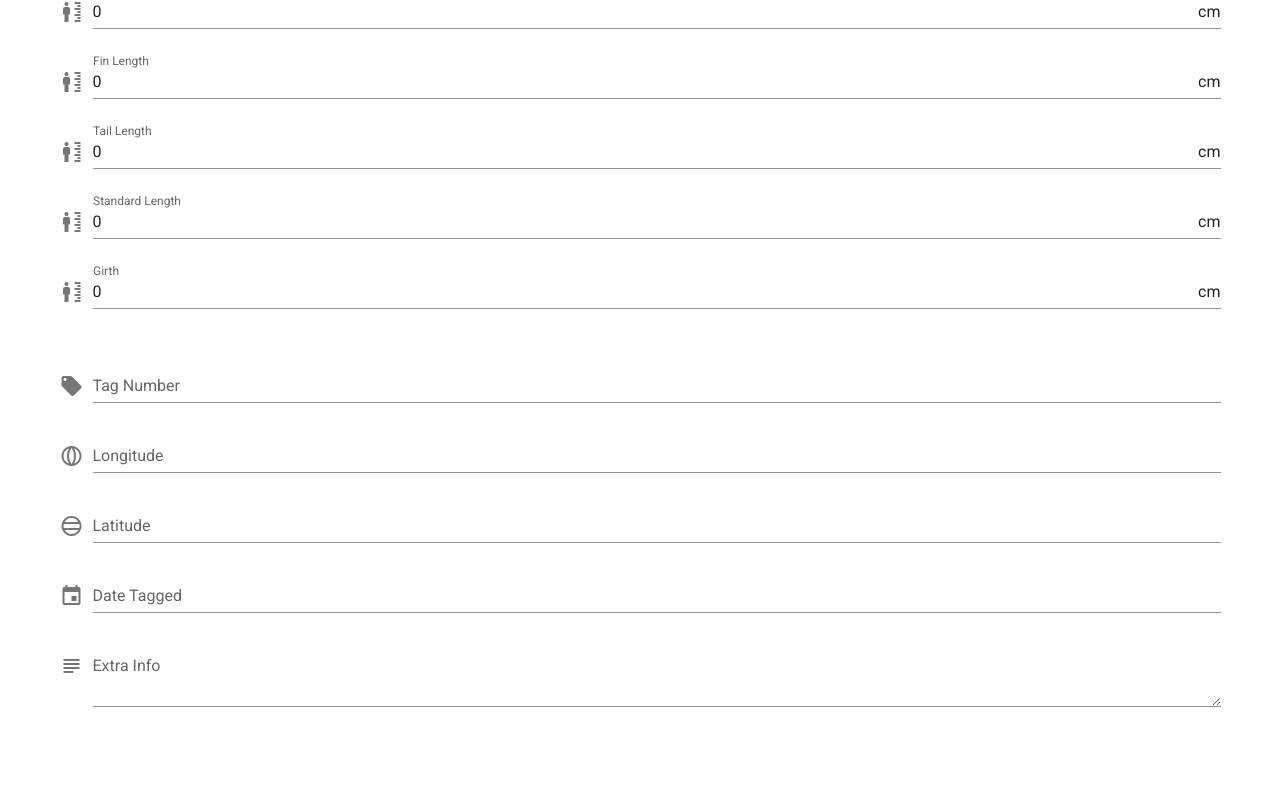
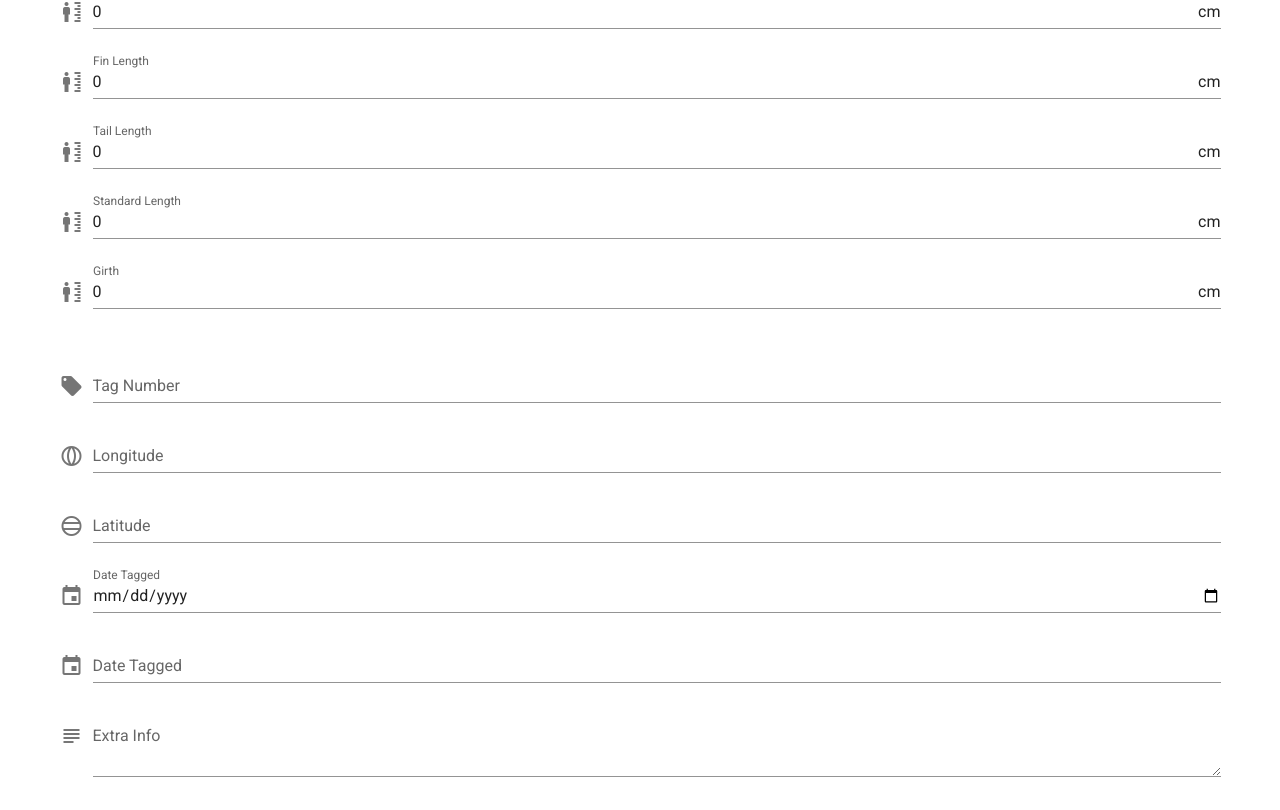
Before and after one commit to ippo615/miss-db, a Vue app: page / in a window 1280 px wide. Shown: the part 1010-1820 px from the top of the page. Before the commit the page ends 1750 px from the top, so only its background shows below. Built offline with nearby package versions, Linux system fonts and the light colour scheme.

Commit message:
Added simple date field, simple imporvements

```diff
--- a/src/components/SharkSizeEditor.vue
+++ b/src/components/SharkSizeEditor.vue
@@ -8,6 +8,7 @@
           prepend-icon="mdi-human-male-height"
           v-model="preCaudalLength"
           :suffix="$t('units.short.cm')"
+          type="number"
         ></v-text-field>
       </v-row>
 
@@ -17,6 +18,7 @@
           prepend-icon="mdi-human-male-height"
           v-model="finLength"
           :suffix="$t('units.short.cm')"
+          type="number"
         ></v-text-field>
       </v-row>
 
@@ -26,6 +28,7 @@
           prepend-icon="mdi-human-male-height"
           v-model="tailLength"
           :suffix="$t('units.short.cm')"
+          type="number"
         ></v-text-field>
       </v-row>
 
@@ -35,6 +38,7 @@
           prepend-icon="mdi-human-male-height"
           v-model="standardLength"
           :suffix="$t('units.short.cm')"
+          type="number"
         ></v-text-field>
       </v-row>
 
@@ -44,6 +48,7 @@
           prepend-icon="mdi-human-male-height"
           v-model="girth"
           :suffix="$t('units.short.cm')"
+          type="number"
         ></v-text-field>
       </v-row>
 
--- a/src/components/TagDataEditor.vue
+++ b/src/components/TagDataEditor.vue
@@ -26,6 +26,19 @@
         ></v-text-field>
       </v-row>
 
+      <!-- Keyboard input date -->
+      <v-row>
+        <v-text-field
+          v-model="date"
+          :label="$t('labels.tag.date')"
+          prepend-icon="mdi-calendar"
+          v-bind="attrs"
+          v-on="on"
+          type="date"
+        ></v-text-field>
+      </v-row>
+
+      <!-- Mouse GUI Date Select-->
       <v-row>
         <v-menu
           ref="dateMenu"
```
